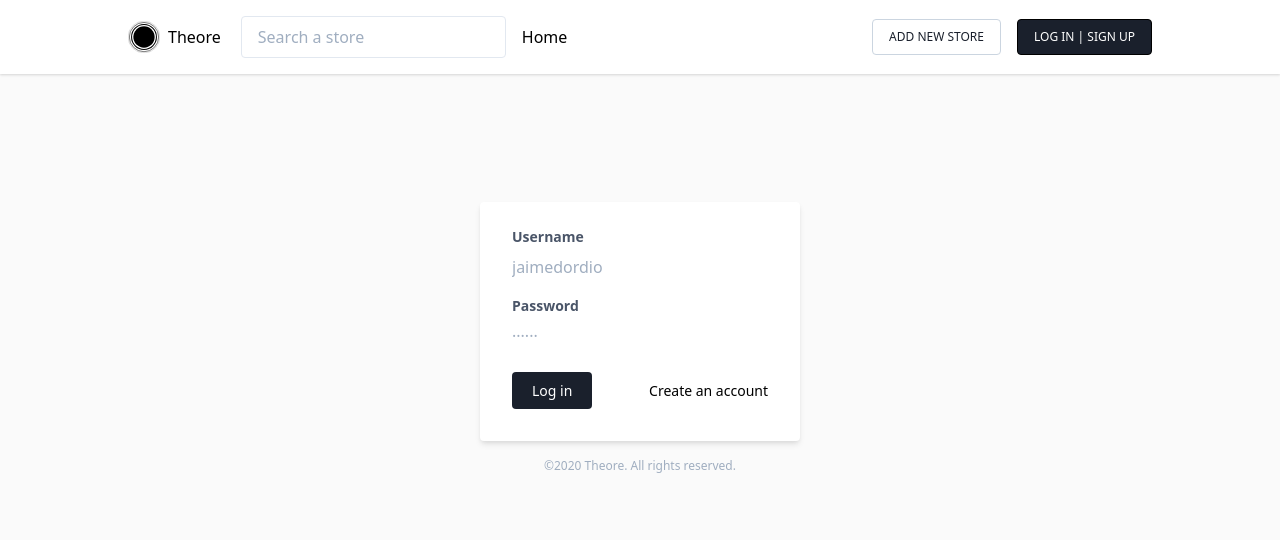
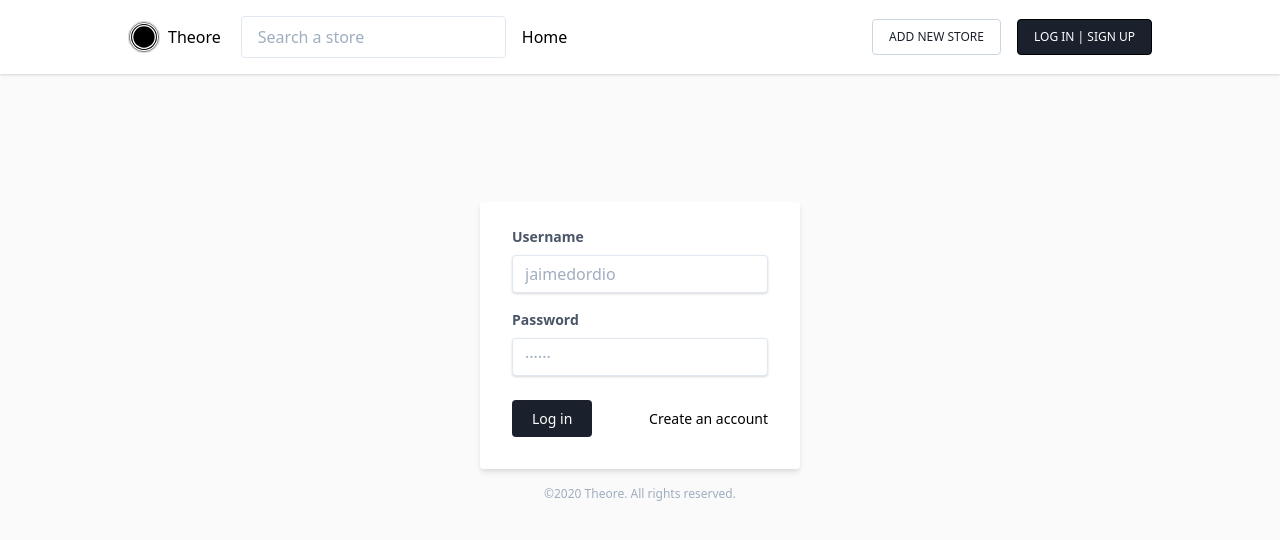
Before and after one commit to JaimeDordio/theore, a React (Create React App) app in the folder frontend/: page /Login in a window 1280 px wide. Shown: the top 540 px of the page. Built offline with nearby package versions, Linux system fonts and the light colour scheme.

Commit message:
Disable axios for screenshots and UI fixes

```diff
--- a/frontend/src/Components/Content/Login.jsx
+++ b/frontend/src/Components/Content/Login.jsx
@@ -140,7 +140,7 @@ const Login = (props) => {
             >
               Name
             </label>
-            <input id="name" type="text" placeholder="Jaime Dordio" />
+            <FormInput id="name" type="text" placeholder="Jaime Dordio" />
           </div>
         )}
 
@@ -151,7 +151,7 @@ const Login = (props) => {
           >
             Username
           </label>
-          <input id="username" type="text" placeholder="jaimedordio" />
+          <FormInput id="username" type="text" placeholder="jaimedordio" />
         </div>
         <div className="mb-6">
           <label
@@ -160,7 +160,7 @@ const Login = (props) => {
           >
             Password
           </label>
-          <input id="password" type="password" placeholder="······" />
+          <FormInput id="password" type="password" placeholder="······" />
         </div>
         <div className="flex flex-wrap items-center justify-between">
           <button
--- a/frontend/src/Components/Content/StoreDetail.jsx
+++ b/frontend/src/Components/Content/StoreDetail.jsx
@@ -1,4 +1,4 @@
-import React, { useEffect, useState, useContext } from "react";
+import React, { useEffect, useState } from "react";
 import { useMutation } from "@apollo/react-hooks";
 import { gql } from "apollo-boost";
 import axios from "axios";
@@ -25,19 +25,19 @@ const StoreDetail = (props) => {
   const [responseUrlState, setResponseUrlState] = useState(null);
 
   useEffect(() => {
-    console.log(process.env.REACT_APP_APIFLASH_KEY);
-    axios
-      .get("https://api.apiflash.com/v1/urltoimage", {
-        params: {
-          access_key: process.env.REACT_APP_APIFLASH_KEY,
-          format: "png",
-          url: website,
-        },
-      })
-      .then((response) => {
-        console.log("response", response);
-        setResponseUrlState(response.request.responseURL);
-      }).catch(error => console.log("Error on screenshot request --", error));
+    // axios
+    //   .get("https://api.apiflash.com/v1/urltoimage", {
+    //     params: {
+    //       access_key: process.env.REACT_APP_APIFLASH_KEY,
+    //       format: "png",
+    //       url: website,
+    //     },
+    //   })
+    //   .then((response) => {
+    //     console.log("response", response);
+    //     setResponseUrlState(response.request.responseURL);
+    //   })
+    //   .catch((error) => console.log("Error on screenshot request --", error));
   }, [props.store]);
 
   const onStoreDeleteHandler = async () => {
@@ -61,7 +61,7 @@ const StoreDetail = (props) => {
         onClick={() => onStoreClick(null)}
       ></div>
       <div
-        className="fixed bg-white opacity-100 m-auto w-3/4 rounded-md overflow-hidden flex justify-between"
+        className="fixed bg-white m-auto w-full md:w-5/6 lg:w-3/4 rounded-md overflow-hidden flex flex-col md:flex-row justify-between"
         style={{
           top: "30%",
           left: "50%",
@@ -77,18 +77,23 @@ const StoreDetail = (props) => {
           </div>
 
           <div className="w-9/12 h-auto">
-            {responseUrlState ? (
+            <img
+              className="w-full h-auto"
+              src="https://api.apiflash.com/v1/urltoimage?access_key=aa868f7e4ccd478a91502bbe740864a9&format=png&url=https:%2F%2Fwww.apple.com"
+              alt=""
+            />
+            {/* {responseUrlState ? (
               <img className="w-full h-auto" src={responseUrlState} alt="" />
-            ) : null}
+            ) : null} */}
           </div>
         </div>
 
-        <div className="flex-col p-12 bg-gray-200 w-2/6">
+        <div className="flex-col p-12 bg-gray-200 w-full md:w-2/6">
           <div
             className="flex justify-start h-auto p-3 border-solid border-gray-400 border-2 justify-start shadow rounded-md cursor-pointer bg-white hover:bg-gray-400"
             onClick={() => window.open(website)}
           >
-            <div className="h-10 w-10 mr-3">
+            <div className="h-8 w-8 mr-3 my-auto">
               <svg
                 height="100%"
                 width="100%"
@@ -105,7 +110,7 @@ const StoreDetail = (props) => {
             </div>
             <div className="flex-col justify-between h-10">
               <div className="text-sm text-black m-0">Website</div>
-              <div className="text-xs text-gray-600 m-0">{website} ⎋</div>
+              <div className="text-xs text-gray-600 m-0">{website.replace(/^https?\:\/\//i, "")} ⎋</div>
             </div>
           </div>
 
--- a/frontend/src/Components/Utils/Styled/FormInput.js
+++ b/frontend/src/Components/Utils/Styled/FormInput.js
@@ -1,5 +1,5 @@
-// import styled from "styled-components";
+import styled from "styled-components";
 
-// export const FormInput = styled.input.attrs({
-//     className: "shadow appearance-none border rounded w-full py-2 px-3 text-gray-700 leading-tight focus:outline-none focus:shadow-outline"
-// })``;
+export const FormInput = styled.input.attrs({
+    className: "shadow appearance-none border rounded w-full py-2 px-3 text-gray-700 leading-tight focus:outline-none focus:shadow-outline"
+})``;
--- a/frontend/src/Containers/App.jsx
+++ b/frontend/src/Containers/App.jsx
@@ -8,7 +8,7 @@ const App = (props) => {
   const [selectedStoreState, setSelectedStoreState] = useState(null);
 
   return (
-    <div className="relative">
+    <div>
       <Header />
       {selectedStoreState ? (
         <div className="fixed inset-0">
```
